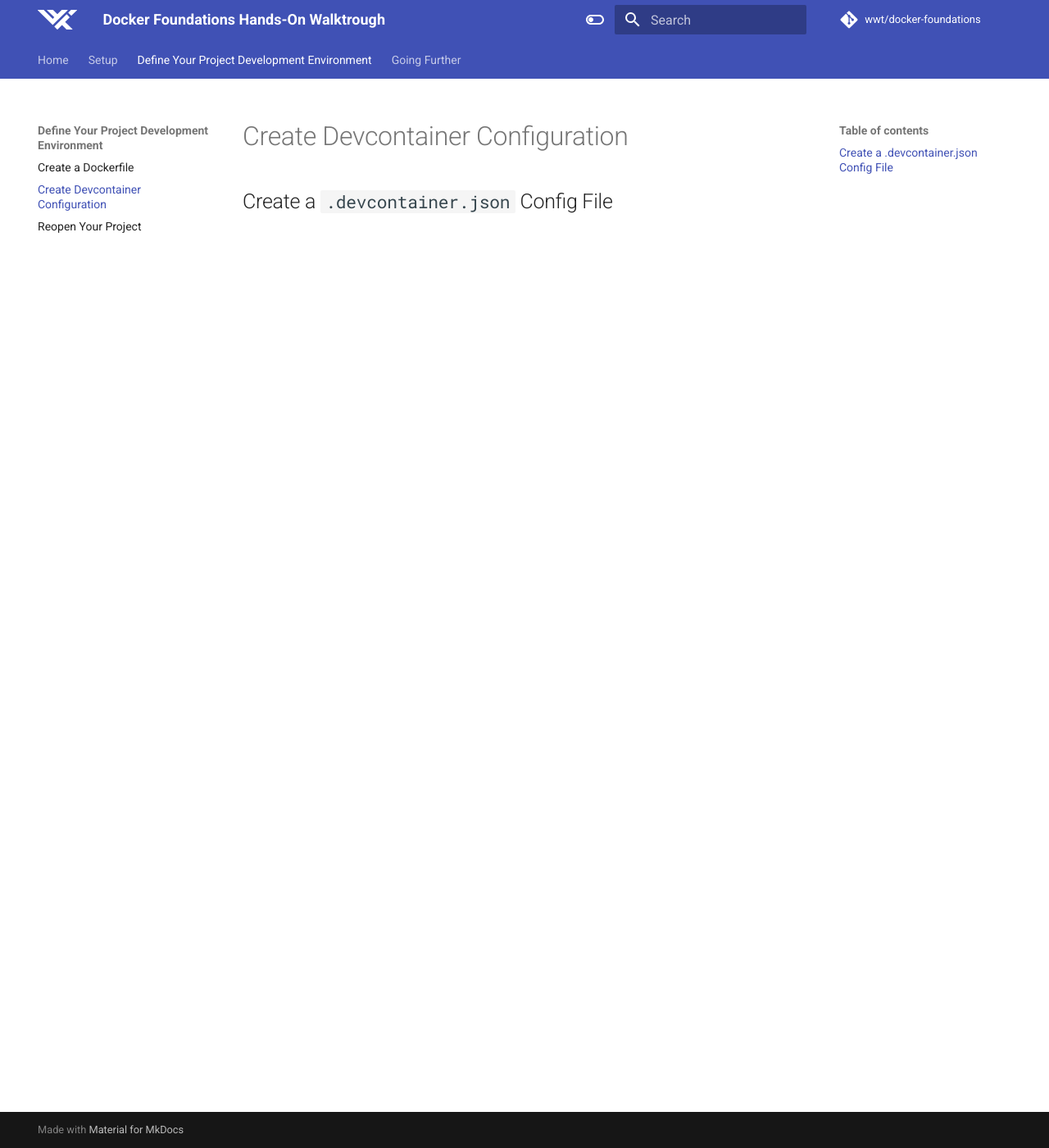
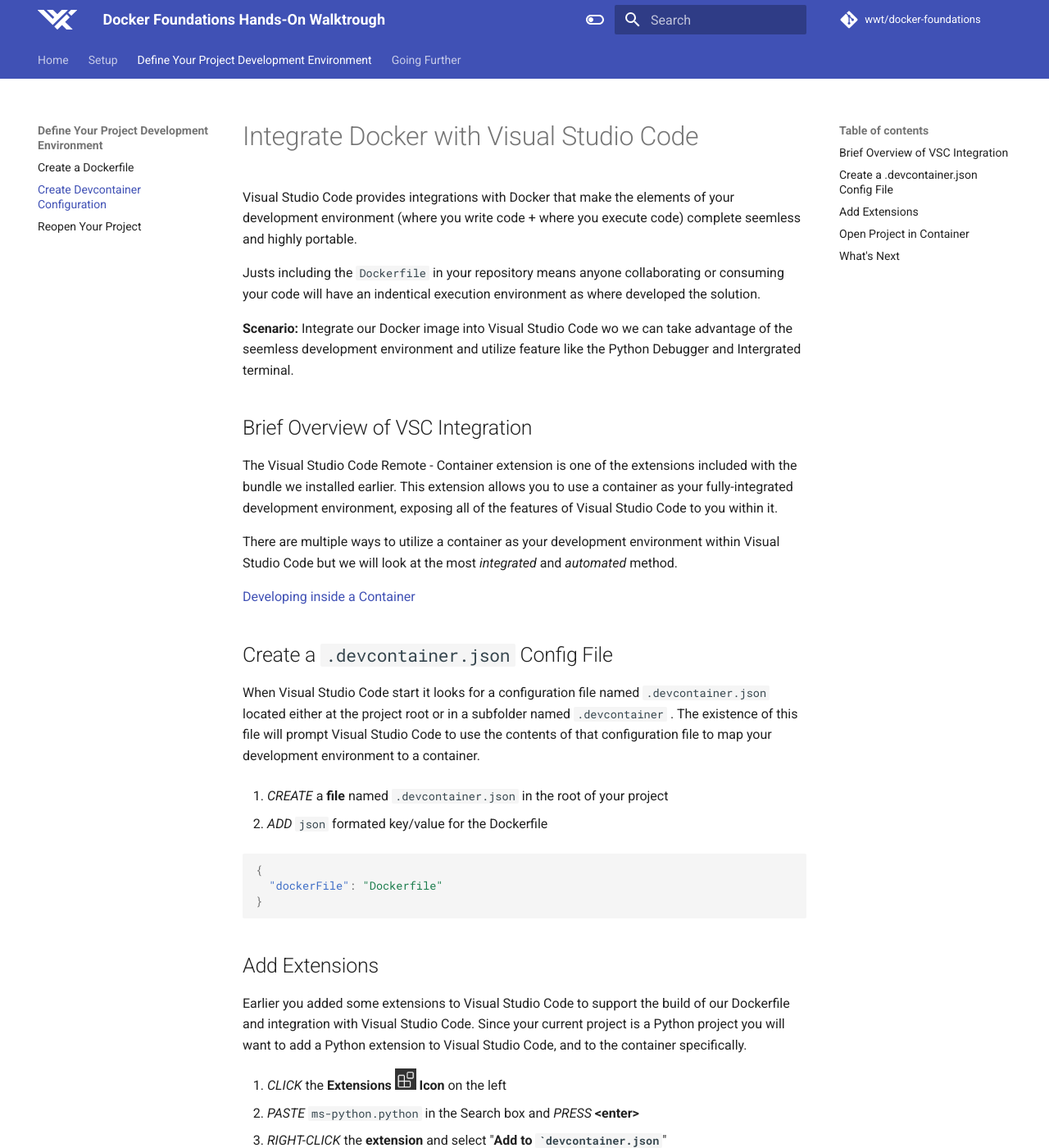
Before and after one commit to wwt/docker-foundations, an MkDocs documentation site: the page built from docs/sections/section_4.md, in a window 1280 px wide and 1400 px high. Shown: the whole window at 82% size. Built offline with MkDocs 1.6.1 and Material for MkDocs 9.7.7, drawn with Linux system fonts in a browser that asks for light colours; emoji names are drawn with the system emoji font; comment, search, counter and statistics services are not loaded; some of the changed text lies outside the part shown.

Commit message:
section 4

````diff
--- a/docs/sections/section_4.md
+++ b/docs/sections/section_4.md
@@ -1 +1,69 @@
+# Integrate Docker with Visual Studio Code
+
+Visual Studio Code provides integrations with Docker that make the elements of your development environment (where you write code + where you execute code) complete seemless and highly portable.
+
+Justs including the `Dockerfile` in your repository means anyone collaborating or consuming your code will have an indentical execution environment as where developed the solution.
+
+**Scenario:** Integrate our Docker image into Visual Studio Code wo we can take advantage of the seemless development environment and utilize feature like the Python Debugger and Intergrated terminal.
+
+## Brief Overview of VSC Integration
+
+The Visual Studio Code Remote - Container extension is one of the extensions included with the bundle we installed earlier.  This extension allows you to use a container as your fully-integrated development environment, exposing all of the features of Visual Studio Code to you within it.
+
+There are multiple ways to utilize a container as your development environment within Visual Studio Code but we will look at the most *integrated* and *automated* method.
+
+[Developing inside a Container](https://code.visualstudio.com/docs/remote/containers)
+
 ## Create a `.devcontainer.json` Config File
+
+When Visual Studio Code start it looks for a configuration file named `.devcontainer.json` located either at the project root or in a subfolder named `.devcontainer` .  The existence of this file will prompt Visual Studio Code to use the contents of that configuration file to map your development environment to a container.
+
+1. *CREATE* a **file**  named `.devcontainer.json` in the root of your project
+
+2. *ADD* `json` formated key/value for the Dockerfile
+
+   ```json
+   {
+     "dockerFile": "Dockerfile"
+   }
+   ```
+
+
+
+## Add Extensions
+
+Earlier you added some extensions to Visual Studio Code to support the build of our Dockerfile and integration with Visual Studio Code.  Since your current project is a Python project you will want to add a Python extension to Visual Studio Code, and to the container specifically.
+
+1. *CLICK* the **Extensions** <img src="../../images/image-20210610152153324.png" style="zoom:33%;" /> **Icon** on the left
+2. *PASTE* `ms-python.python` in the Search box and *PRESS* **<enter\>**
+3. *RIGHT-CLICK* the **extension** and select "**Add to ``devcontainer.json`**"
+
+<img src="../../images/add-to-devcontainer.json.png" alt="image-20210614131954531" style="zoom:50%;" />
+
+4. *OPEN* the **`devcontainer.json`** file and review the change
+
+   ![image-20210614132142489](../images/devcontainer.json.png)
+
+## Open Project in Container
+
+All of the pieces are now in place.  You will need to reopen your project in the container to have your fully functional Docker container-based development environment activated.
+
+1. *CLICK* the <img src="../images/remote-connection.png" alt="image-20210614132745015" style="zoom:50%;" /> at the bottom left
+
+2. *SELECT* **Reopen in Container**
+
+   ![Reopen in Container](../images/reopen-in-container.png)
+
+3. *REVIEW*  the environment
+
+   ![Opened in Container](../images/vsc-opened-in-container.png)
+
+:exclamation: Notice the bottom left corner shows **Dev Container**.  This is confirmation that you are connected to a **Remote Container** using the devcontainer integration.
+
+:exclamation: Notice the **terminal** (Open one if it isn't open already) is inside the container.  (Should show **root@**...)
+
+:exclamation: Notice a Python Interpretter has been automatically selected for you.
+
+## What's Next
+
+The last thing for you to do is test the environment.  The next and last section will provide a very basic review of the environment.
````
Also changed, not shown: docs/images/add-to-devcontainer.json.png (added), docs/images/devcontainer.json.png (added), docs/images/remote-connection.png (added), docs/images/reopen-in-container.png (added), docs/images/vsc-opened-in-container.png (added).
